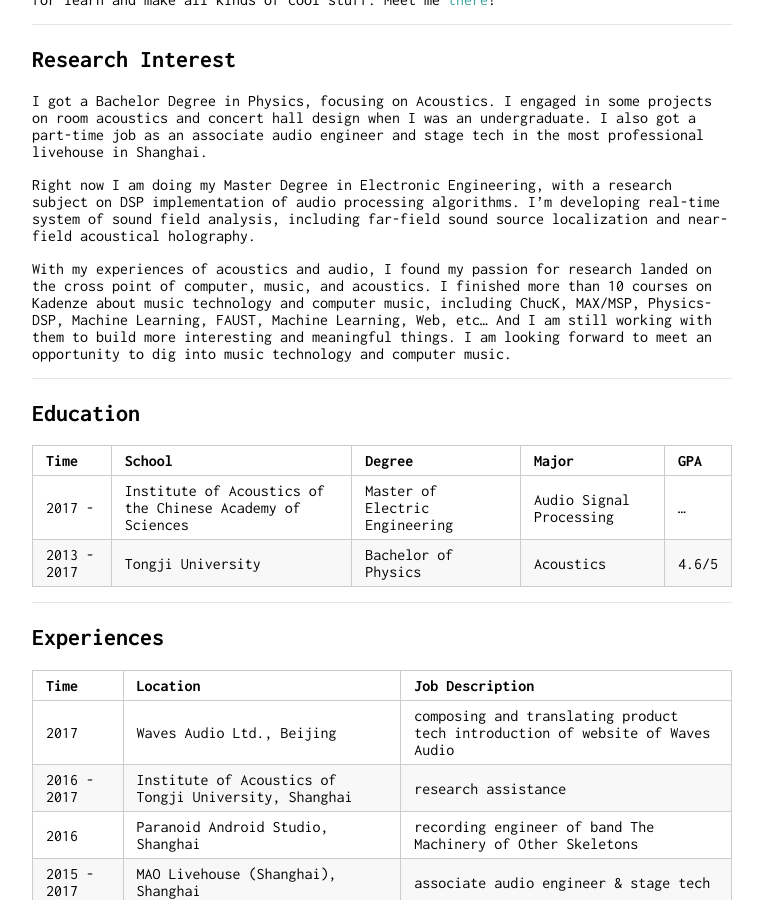
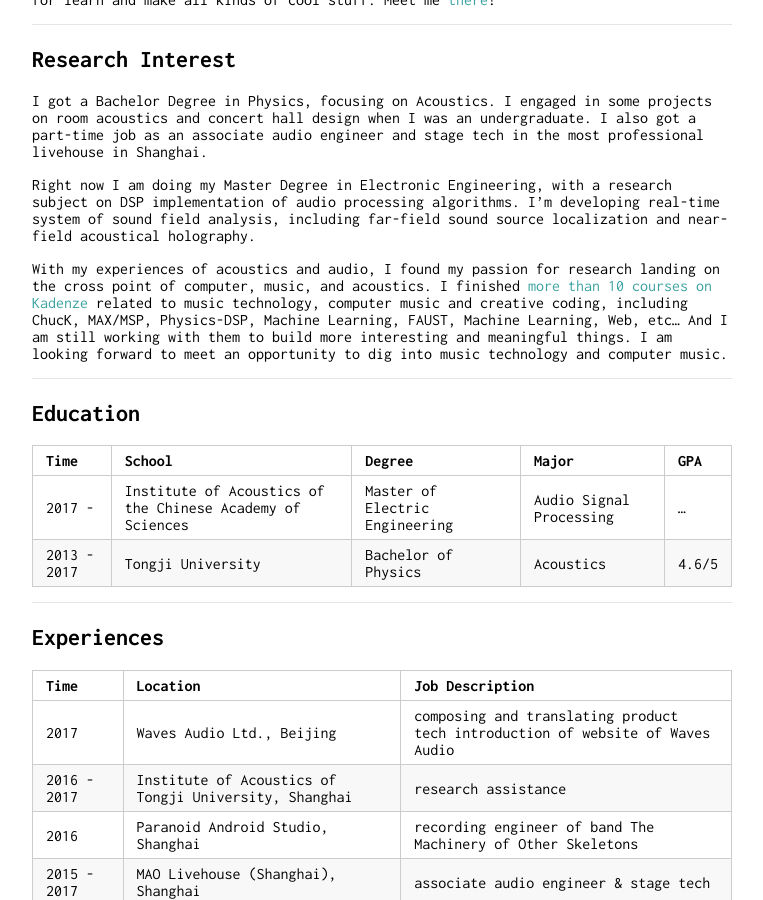
Before and after one commit to Paranoid2droid/cv, a Jekyll site: the page built from index.md, in a window 1280 px wide and 900 px high, scrolled down 403 px. Shown: the whole window, without its empty margins (258-1021 px from the left). Built offline with Jekyll 4.4.1, drawn with Linux system fonts in a browser that asks for light colours; some of the changed text lies outside the part shown.

Commit message:
fix typo

```diff
--- a/index.md
+++ b/index.md
@@ -23,7 +23,7 @@ I got a Bachelor Degree in Physics, focusing on Acoustics. I engaged in some pro
 
 Right now I am doing my Master Degree in Electronic Engineering, with a research subject on DSP implementation of audio processing algorithms. I'm developing real-time system of sound field analysis, including far-field sound source localization and near-field acoustical holography.
 
-With my experiences of acoustics and audio, I found my passion for research landed on the cross point of computer, music, and acoustics. I finished more than 10 courses on Kadenze about music technology and computer music, including ChucK, MAX/MSP, Physics-DSP, Machine Learning, FAUST, Machine Learning, Web, etc... And I am still working with them to build more interesting and meaningful things. I am looking forward to meet an opportunity to dig into music technology and computer music.
+With my experiences of acoustics and audio, I found my passion for research landing on the cross point of computer, music, and acoustics. I finished [more than 10 courses on Kadenze](https://www.kadenze.com/users/zhe-zhang#tab-certificates) related to music technology, computer music and creative coding, including ChucK, MAX/MSP, Physics-DSP, Machine Learning, FAUST, Machine Learning, Web, etc... And I am still working with them to build more interesting and meaningful things. I am looking forward to meet an opportunity to dig into music technology and computer music.
 
 ---
 
```
Also changed, not shown: other parts of index.md (+1 -1 lines).
